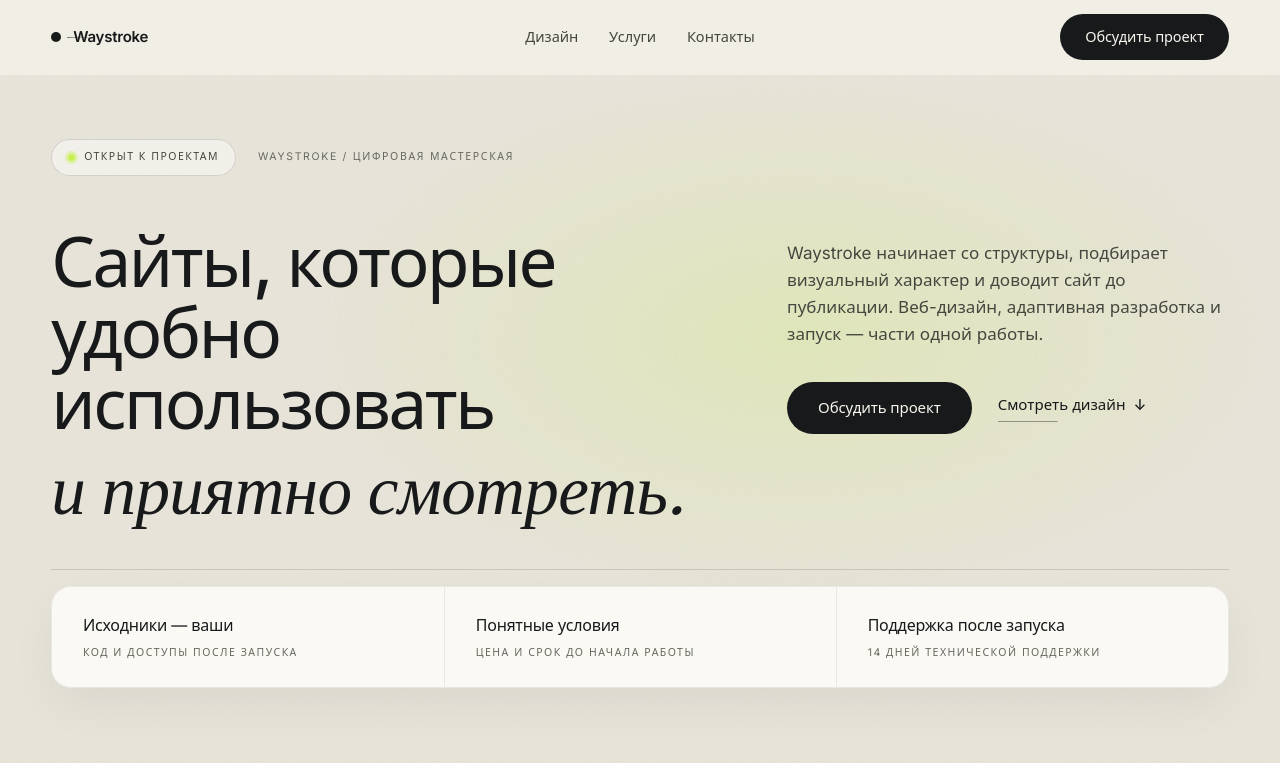
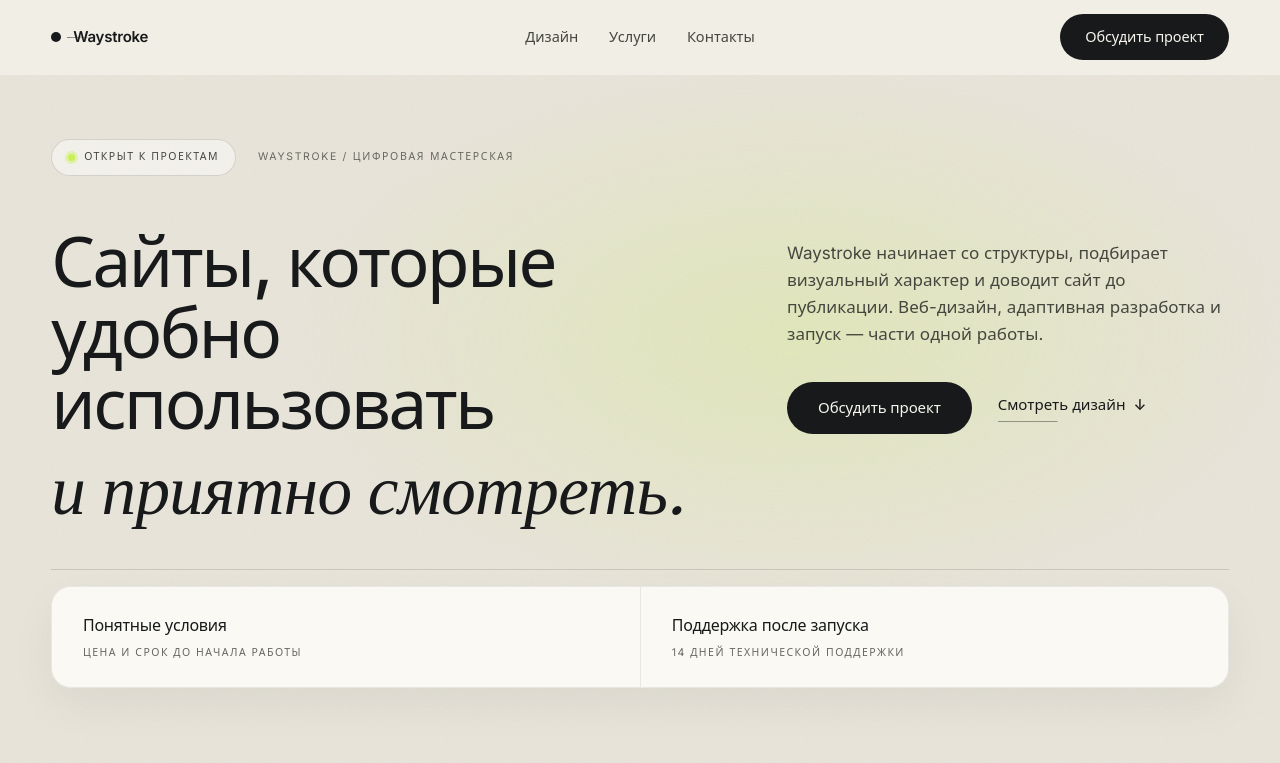
Before and after one commit to MindStyle1/Waystroke, an Angular app: page / in a window 1280 px wide. Shown: the top 763 px of the page. Built offline with nearby package versions, Linux system fonts and the light colour scheme; a web font is replaced by a local one.

Commit message:
fix: remove source-code feature from hero

```diff
--- a/src/app/app.html
+++ b/src/app/app.html
@@ -95,10 +95,6 @@
       </div>
       <div class="hero__divider" aria-hidden="true"></div>
       <ul class="features reveal">
-        <li class="feature">
-          <p class="feature__title">Исходники — ваши</p>
-          <p class="feature__note">Код и доступы после запуска</p>
-        </li>
         <li class="feature">
           <p class="feature__title">Понятные условия</p>
           <p class="feature__note">Цена и срок до начала работы</p>
```
